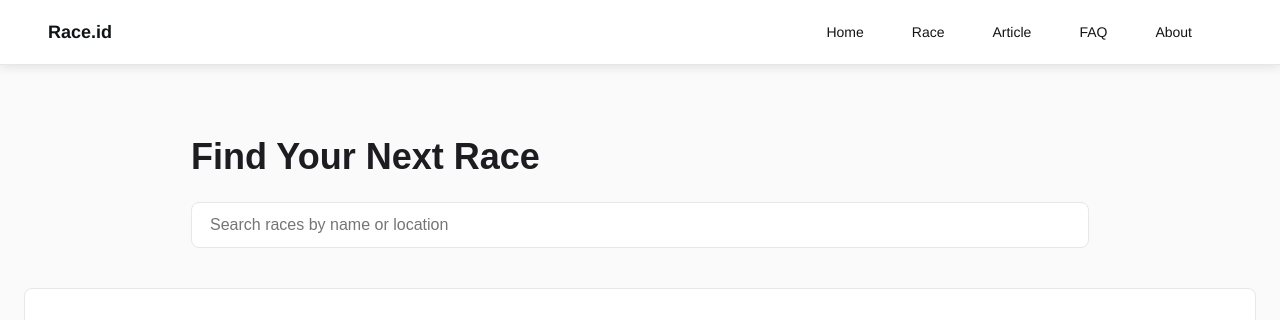
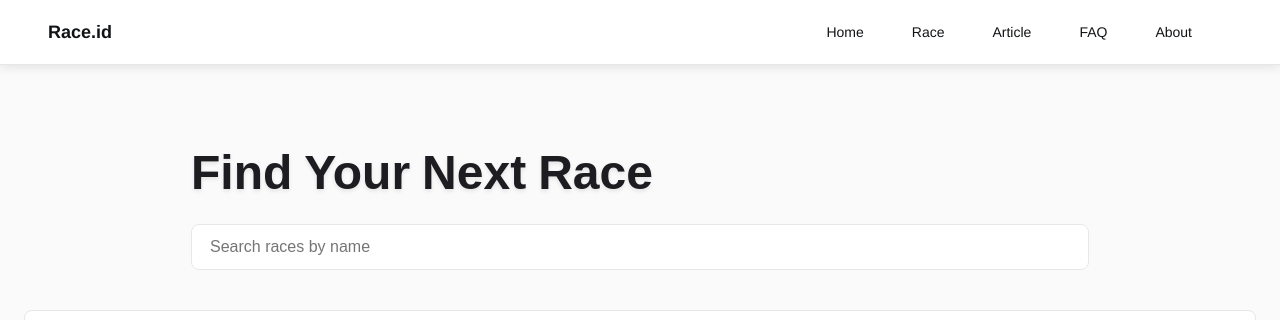
Before and after one commit to Race-id/race-id-new-UI, a Vue app: page /race in a window 1280 px wide. Shown: the top 320 px of the page. Built offline with nearby package versions, Linux system fonts and the light colour scheme; no server answers; what @tanstack/vue-query would draw is missing.

Commit message:
feat : new logic for search bar

```diff
--- a/src/components/race.vue
+++ b/src/components/race.vue
@@ -93,8 +93,7 @@ const filteredUpcomingRaces = computed(() => {
 
   const query = searchQuery.value.toLowerCase()
   return races.value.filter(race =>
-    race.title.toLowerCase().includes(query) ||
-    race.location.toLowerCase().includes(query)
+    race.title?.toLowerCase().includes(query)
   )
 })
 
@@ -103,14 +102,17 @@ const filteredPastRaces = computed(() => {
 
   const query = searchQuery.value.toLowerCase()
   return pastRaces.value.filter(race =>
-    race.title.toLowerCase().includes(query) ||
-    race.location.toLowerCase().includes(query)
+    race.title?.toLowerCase().includes(query)
   )
 })
 
 // Methods
-const handleSearch = () => {
-  console.log('Searching for:', searchQuery.value)
+const resetSearch = () => {
+  searchQuery.value = ''
+}
+
+const handleSearch = (e) => {
+  e.preventDefault() // Prevent form submission
 }
 
 onMounted(() => {
@@ -123,23 +125,31 @@ onMounted(() => {
   <Header />
   <main class="race-finder">
     <section class="race-finder-container">
-      <!-- Search Header -->
+      <!-- Search Header with animated classes -->
       <header class="header">
-        <h1 class="title">Find Your Next Race</h1>
-        <div class="search-container">
+        <div class="title-wrapper">
+          <h1 class="title animate-title">
+            <span class="title-word">Find</span>
+            <span class="title-word">Your</span>
+            <span class="title-word">Next</span>
+            <span class="title-word">Race</span>
+          </h1>
+        </div>
+        <div class="search-container animate-search">
           <div class="search-input-container">
             <input
               v-model="searchQuery"
               type="text"
-              placeholder="Search races by name or location"
+              placeholder="Search races by name"
               class="search-input"
               @keyup.enter="handleSearch"
             />
             <button
               v-show="searchQuery"
               class="clear-button"
-              @click="searchQuery = ''"
+              @click="resetSearch"
               type="button"
+              aria-label="Clear search"
             >
               <i class="fas fa-times"></i>
             </button>
@@ -268,19 +278,42 @@ onMounted(() => {
   margin: 0 auto 40px;
 }
 
+.title-wrapper {
+  overflow: hidden;
+}
+
 .title {
-  font-size: 36px;
+  display: flex;
+  gap: 12px;
+  flex-wrap: wrap;
+  font-size: 48px;
   font-weight: 800;
   color: #1c1c21;
   margin-bottom: 24px;
-  line-height: 1.2;
 }
+
+.title-word {
+  display: inline-block;
+  opacity: 0;
+  transform: translateY(40px);
+  animation: wordSlide 0.8s cubic-bezier(0.4, 0, 0.2, 1) forwards;
+  text-shadow: 0 2px 4px rgba(0, 0, 0, 0.1);
+}
+
+.title-word:nth-child(1) { animation-delay: 0.1s; }
+.title-word:nth-child(2) { animation-delay: 0.2s; }
+.title-word:nth-child(3) { animation-delay: 0.3s; }
+.title-word:nth-child(4) { animation-delay: 0.4s; }
 
 .search-container {
   display: flex;
   align-items: center;
   gap: 16px;
   margin-bottom: 32px;
+  opacity: 0;
+  transform: translateY(20px);
+  animation: searchBarSlide 0.6s cubic-bezier(0.4, 0, 0.2, 1) forwards;
+  animation-delay: 0.6s;
 }
 
 .search-input-container {
@@ -292,6 +325,14 @@ onMounted(() => {
   border-radius: 8px;
   padding: 12px 16px;
   position: relative;
+  transition: all 0.3s cubic-bezier(0.4, 0, 0.2, 1);
+  width: 100%;
+}
+
+.search-input-container:focus-within {
+  transform: translateY(-2px);
+  box-shadow: 0 4px 20px rgba(97, 122, 250, 0.15);
+  border-color: #617afa;
 }
 
 .clear-button {
@@ -304,15 +345,17 @@ onMounted(() => {
   cursor: pointer;
   padding: 8px;
   color: #6b7280;
-  transition: color 0.3s;
+  transition: all 0.3s ease;
+  opacity: 0.7;
   display: flex;
   align-items: center;
   justify-content: center;
-  z-index: 1;
 }
 
 .clear-button:hover {
+  opacity: 1;
   color: #1c1c21;
+  transform: translateY(-50%) scale(1.1);
 }
 
 .clear-button i {
@@ -327,6 +370,7 @@ onMounted(() => {
   outline: none;
   color: #1c1c21;
   padding-right: 40px;
+  width: 100%;
 }
 
 .content {
@@ -562,6 +606,28 @@ onMounted(() => {
   }
 }
 
+@keyframes wordSlide {
+  0% {
+    opacity: 0;
+    transform: translateY(40px);
+  }
+  100% {
+    opacity: 1;
+    transform: translateY(0);
+  }
+}
+
+@keyframes searchBarSlide {
+  0% {
+    opacity: 0;
+    transform: translateY(20px);
+  }
+  100% {
+    opacity: 1;
+    transform: translateY(0);
+  }
+}
+
 /* Responsive Design */
 @media (max-width: 1024px) {
   .content-row {
@@ -583,7 +649,12 @@ onMounted(() => {
   }
 
   .title {
-    font-size: 28px;
+    font-size: 36px;
+    gap: 8px;
+  }
+
+  .title-word {
+    font-size: 24px;
   }
 
   .section-header {
@@ -601,5 +672,9 @@ onMounted(() => {
   .races-section {
     padding: 16px;
   }
+
+  .title {
+    font-size: 28px;
+  }
 }
 </style>
```
